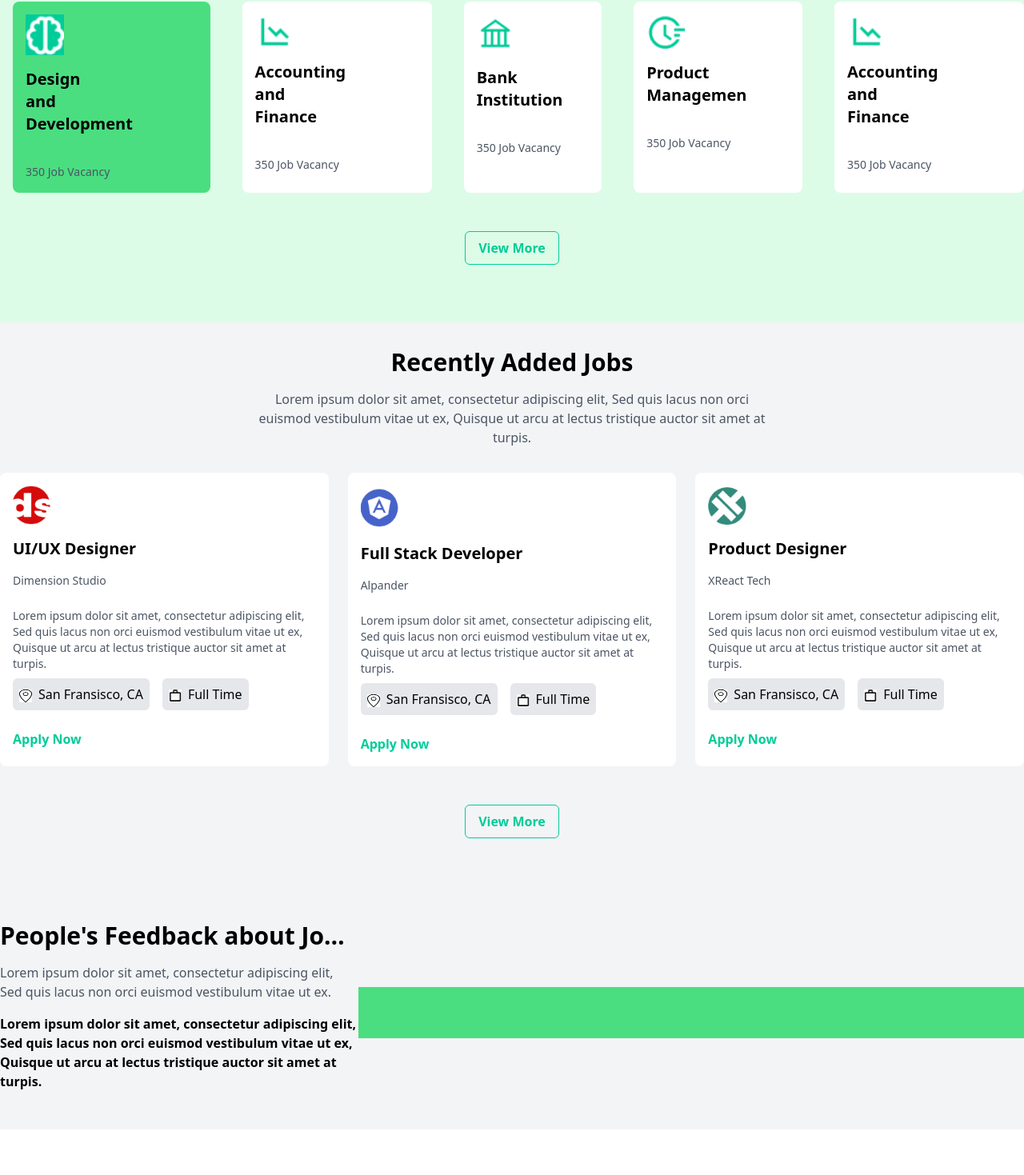
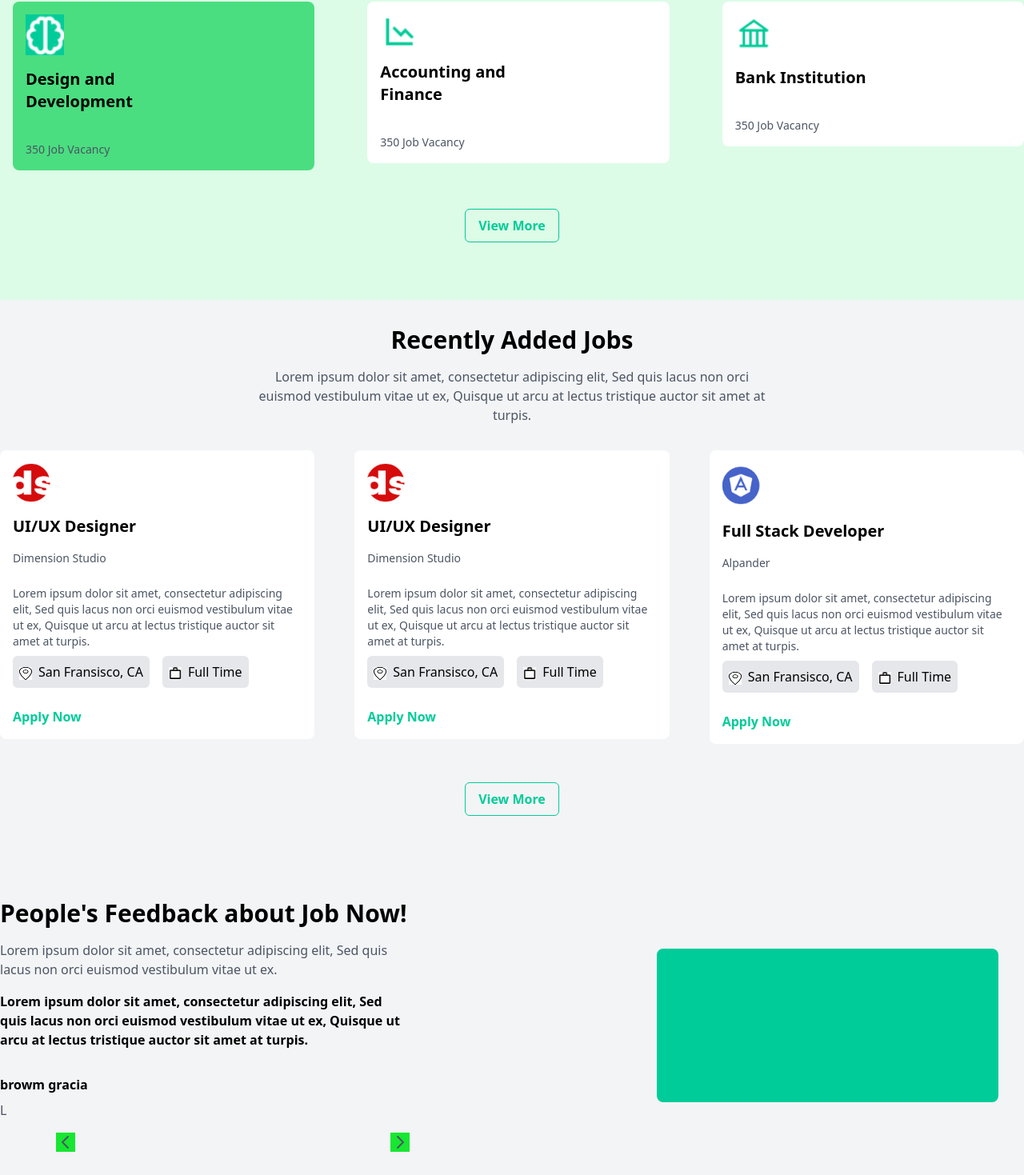
Before and after one commit to Joseph6655/nwenextjs, a Next.js app: page / in a window 1280 px wide. Shown: the part 1396-2865 px from the top of the page at 80% size. Before the commit the page ends 2808 px from the top, so only its background shows below. Built offline with nearby package versions, Linux system fonts and the light colour scheme.

Commit message:
new  changes

```diff
--- a/src/components/Feedback.js
+++ b/src/components/Feedback.js
@@ -1,18 +1,58 @@
-import React from 'react';
+import React, { useState } from 'react';
 
-const Feedback = ({ title, text1, text2, text3 }) => {
+const Feedback = ({ title, text1, text2, secondaryTitle, secondaryTexts }) => {
+  const [currentIndex, setCurrentIndex] = useState(0);
+
+  // Function to handle click on the left arrow
+  const handleLeftArrowClick = () => {
+    setCurrentIndex((prevIndex) => (prevIndex === 0 ? secondaryTexts.length - 1 : prevIndex - 1));
+  };
+
+  // Function to handle click on the right arrow
+  const handleRightArrowClick = () => {
+    setCurrentIndex((prevIndex) => (prevIndex === secondaryTexts.length - 1 ? 0 : prevIndex + 1));
+  };
+
   return (
     <div className="bg-gray-100 py-8">
       <div className="container mx-auto flex justify-between items-center">
-        <div className="max-w-md">
-          <h2 className="font-bold text-3xl mb-4 w-full whitespace-nowrap overflow-hidden overflow-ellipsis">{title}</h2>
+        <div className="max-w-lg">
+          <h2 className="font-bold text-3xl mb-4">{title}</h2>
           <p className="text-gray-600 mb-4">{text1}</p>
           <p className="font-bold mb-4">{text2}</p>
-          <p className="text-gray-600 mb-4">{text3}</p>
+          {/* New Section */}
+          <div className="mt-8">
+            <h3 className="font-bold mb-2">{secondaryTitle}</h3>
+            <p className="text-gray-600 mb-4">{secondaryTexts[currentIndex]}</p>
+            <div className="flex justify-between items-center">
+              <button onClick={handleLeftArrowClick}>
+                <svg
+                  xmlns="http://www.w3.org/2000/svg"
+                  className="h-6 w-6 text-gray-600 cursor-pointer"
+                  fill="none"
+                  viewBox="0 0 24 24"
+                  stroke="currentColor"
+                >
+                  <path strokeLinecap="round" strokeLinejoin="round" strokeWidth={2} d="M15 19l-7-7 7-7" />
+                </svg>
+              </button>
+              <button onClick={handleRightArrowClick}>
+                <svg
+                  xmlns="http://www.w3.org/2000/svg"
+                  className="h-6 w-6 text-gray-600 cursor-pointer"
+                  fill="none"
+                  viewBox="0 0 24 24"
+                  stroke="currentColor"
+                >
+                  <path strokeLinecap="round" strokeLinejoin="round" strokeWidth={2} d="M9 5l7 7-7 7" />
+                </svg>
+              </button>
+            </div>
+          </div>
         </div>
-        <div className="bg-green-400 rounded-4xl p-8 flex-grow">
-          {/* Content of the green card */}
-        </div>
+
+        <div className="sm:ml-16 lg:mr-20 bg-[#00cc99] rounded-lg p-10 sm:p-24 mr-4 lg:mr-8 lg:w-1/3 lg:h-94 lg:mr-4"></div>
+
       </div>
     </div>
   );
--- a/src/components/Popular.js
+++ b/src/components/Popular.js
@@ -1,4 +1,9 @@
 import React from 'react';
+import SwiperCore, { Pagination } from 'swiper';
+import { Swiper, SwiperSlide } from 'swiper/react';
+import 'swiper/swiper-bundle.css';
+
+SwiperCore.use([Pagination]);
 
 const Popular = ({ title, text, jobs }) => {
   return (
@@ -8,16 +13,22 @@ const Popular = ({ title, text, jobs }) => {
           <h2 className="font-bold text-3xl">{title}</h2>
           <p className="mt-4 text-gray-600 lg:w-1/2 sm:w-1/4 mx-auto">{text}</p>
         </div>
-        <div className="overflow-x-auto">
-          <div className="flex gap-6">
+        <div className="swiper-container">
+          <Swiper
+            spaceBetween={50}
+            slidesPerView={3}
+            pagination={{ clickable: true }}
+          >
             {jobs.map((job, index) => (
-              <div key={index} className={`rounded-lg p-4 ml-4 ${index === 0 ? 'bg-green-400' : 'bg-white'}`}>
-                <img src={job.image} alt={`Item ${index + 1}`} className="w-12 h-auto mb-4" />
-                <h3 className="font-bold text-xl mb-2 w-1/2">{job.title}</h3>
-                <p className="text-sm text-gray-600 mt-9">{job.vacancy} Job Vacancy</p>
-              </div>
+              <SwiperSlide key={index}>
+                <div className={`rounded-lg p-4 ml-4 ${index === 0 ? 'bg-green-400' : 'bg-white'}`}>
+                  <img src={job.image} alt={`Item ${index + 1}`} className="w-12 h-auto mb-4" />
+                  <h3 className="font-bold text-xl mb-2 w-1/2">{job.title}</h3>
+                  <p className="text-sm text-gray-600 mt-9">{job.vacancy} Job Vacancy</p>
+                </div>
+              </SwiperSlide>
             ))}
-          </div>
+          </Swiper>
         </div>
         <div className="text-center mt-8">
           <button className="lg:ml-10 lg:mr-10 bg-green-100 font-bold border border-[#00cc99] text-[#00cc99] px-4 py-2 rounded-md mt-4 mb-10">View More</button>
--- a/src/components/Recently.js
+++ b/src/components/Recently.js
@@ -1,5 +1,9 @@
 import React from 'react';
+import SwiperCore, { Pagination } from 'swiper';
+import { Swiper, SwiperSlide } from 'swiper/react';
+import 'swiper/swiper-bundle.css';
 
+SwiperCore.use([Pagination]);
 
 const Recently = ({ title, subtitle, jobs }) => {
   return (
@@ -9,10 +13,15 @@ const Recently = ({ title, subtitle, jobs }) => {
           <h2 className="font-bold text-3xl">{title}</h2>
           <p className="mt-4 text-gray-600 lg:w-1/2 sm:w-1/4 mx-auto">{subtitle}</p>
         </div>
-        <div className="overflow-x-auto">
-          <div className="flex gap-6">
+        <div className="swiper-container">
+          <Swiper
+            spaceBetween={50}
+            slidesPerView={3}
+            pagination={{ clickable: true }}
+          >
             {jobs.map((job, index) => (
-              <div key={index} className="bg-white rounded-lg p-4">
+              <SwiperSlide key={index}>
+                <div className="bg-white rounded-lg p-4">
                   <img src={job.image} alt={`Item ${index + 1}`} className="w-12 h-auto mb-4" />
                   <h3 className="font-bold text-xl mb-2 ">{job.title}</h3>
                   <p className="text-sm text-gray-600 mt-4">{job.company}</p>
@@ -29,10 +38,10 @@ const Recently = ({ title, subtitle, jobs }) => {
                   </div>
                   <a href="#" className="block mt-4 text-[#00cc99] font-bold">Apply Now</a>
                 </div>
+              </SwiperSlide>
             ))}
+          </Swiper>
         </div>
-        </div>
-
         <div className="text-center mt-8">
           <button className="lg:ml-10 lg:mr-10 bg-gray-100 font-bold border border-[#00cc99] text-[#00cc99] px-4 py-2 rounded-md mt-4 mb-10">View More</button>
         </div>
--- a/src/pages/index.js
+++ b/src/pages/index.js
@@ -6,10 +6,18 @@ import Howitwork from '@/components/Howitwork';
 import HelpComponent from '@/components/HelpComponent';
 import Popular from '@/components/Popular';
 import Recently from '@/components/Recently';
-import Feedback from '@/components/feedback';
+import Feedback from '@/components/Feedback';
 
 const Home = () => {
   const recentlyAddedJobs = [
+    {
+      title: "UI/UX Designer",
+      image: "Rone.png",
+      company: "Dimension Studio",
+      description: "Lorem ipsum dolor sit amet, consectetur adipiscing elit, Sed quis lacus non orci euismod vestibulum vitae ut ex, Quisque ut arcu at lectus tristique auctor sit amet at turpis.",
+      location: "San Fransisco, CA",
+      type: "Full Time"
+    },
     {
       title: "UI/UX Designer",
       image: "Rone.png",
@@ -94,13 +102,13 @@ const Home = () => {
         title="Recently Added Jobs"
         subtitle="Lorem ipsum dolor sit amet, consectetur adipiscing elit, Sed quis lacus non orci euismod vestibulum vitae ut ex, Quisque ut arcu at lectus tristique auctor sit amet at turpis."
         jobs={recentlyAddedJobs}
-
       />
       <Feedback
       title="People's Feedback about Job Now!"
       text1="Lorem ipsum dolor sit amet, consectetur adipiscing elit, Sed quis lacus non orci euismod vestibulum vitae ut ex."
       text2="Lorem ipsum dolor sit amet, consectetur adipiscing elit, Sed quis lacus non orci euismod vestibulum vitae ut ex, Quisque ut arcu at lectus tristique auctor sit amet at turpis."
-
+      secondaryTitle="browm gracia"
+      secondaryTexts="Lorem ipsum dolor sit amet, consectetur adipiscing elit."
       />
     </div>
   );
```
Lines whose indentation alone changed are shown as unchanged.
